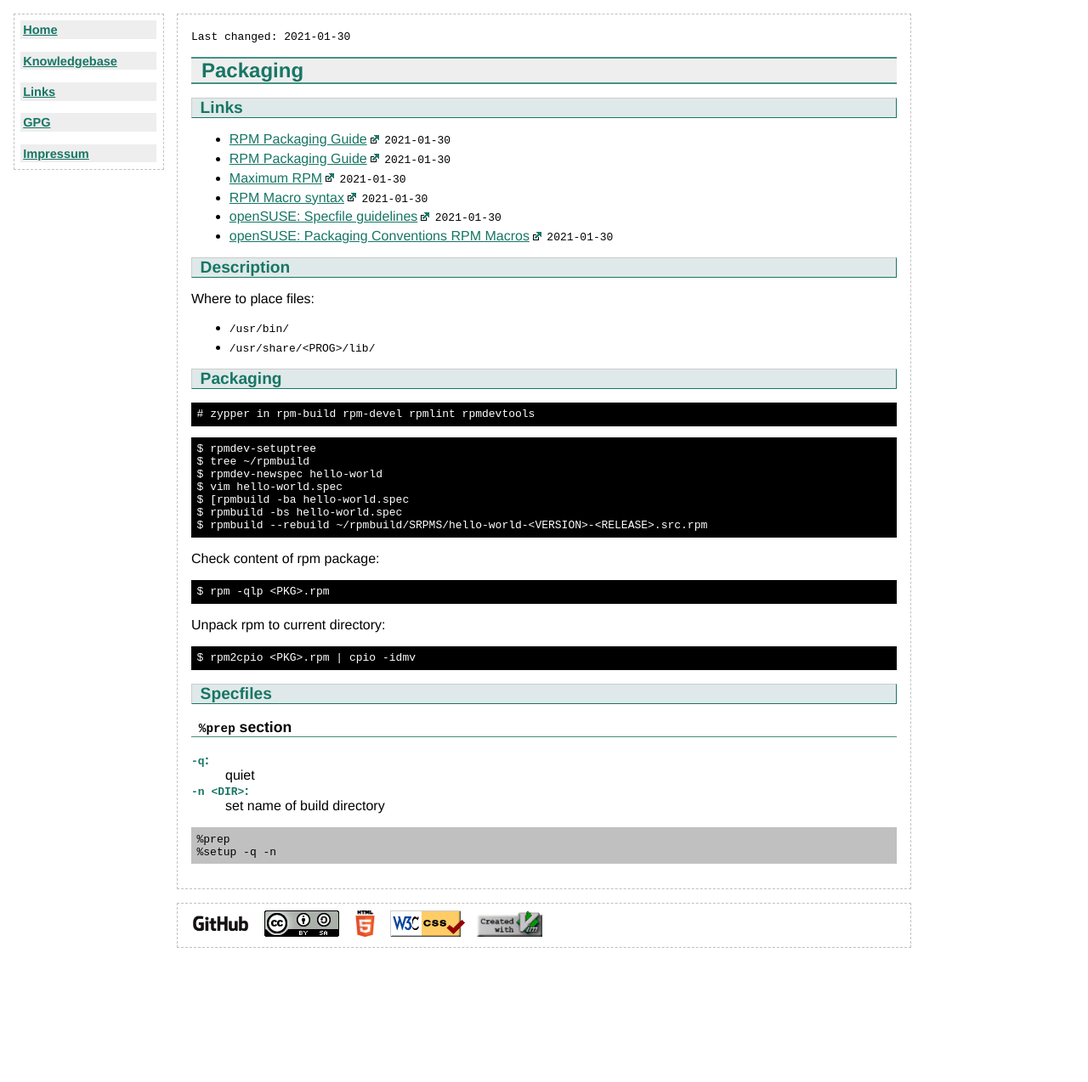
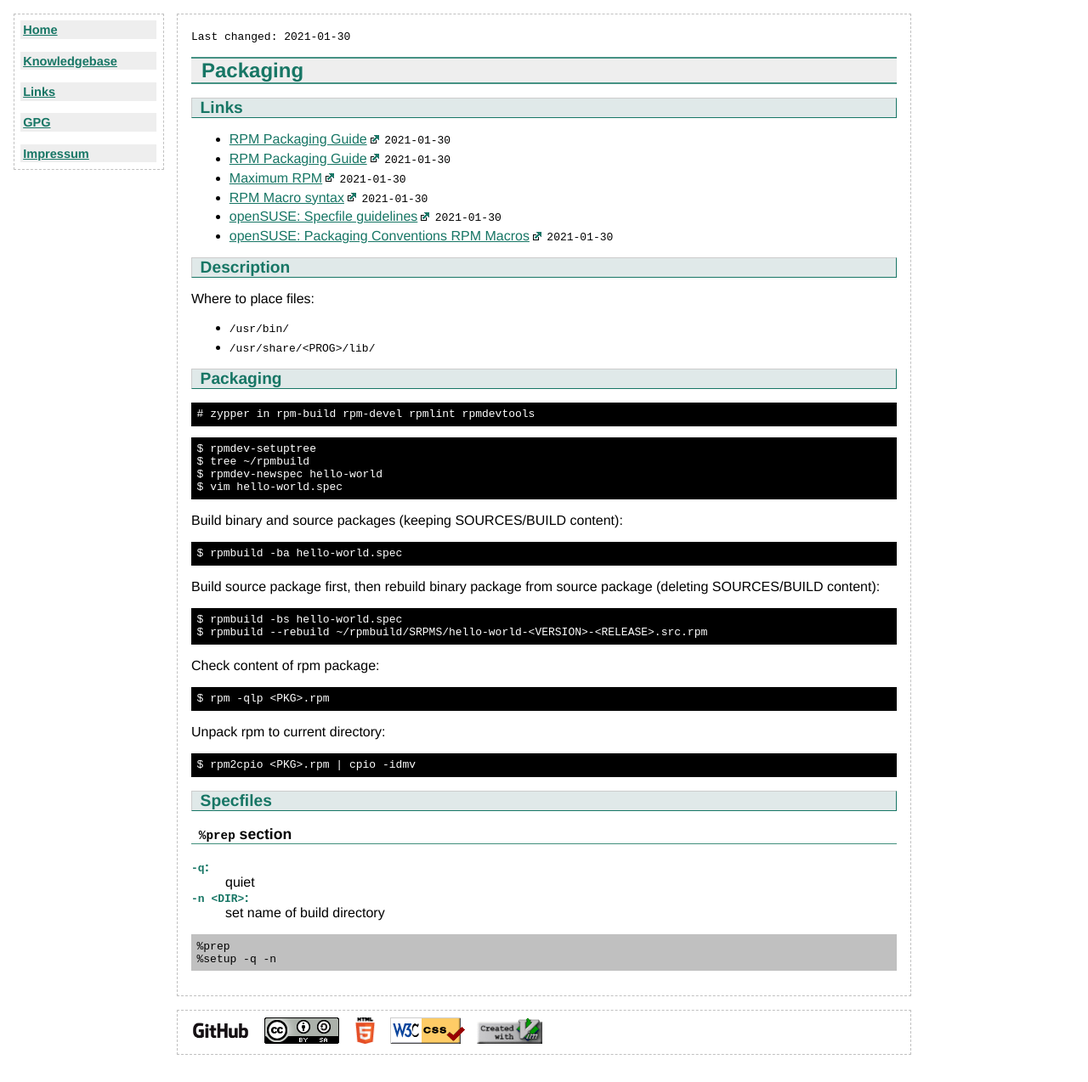
Before and after one commit to flyinggreenfrog/flyinggreenfrog.github.io, a Jekyll site: the page built from knowledgebase/packaging.md, in a window 1280 px wide. Shown: the whole page at 85% size. Built offline with Jekyll 4.4.1, drawn with Linux system fonts in a browser that asks for light colours; before the commit the page ends 1148 px from its top, so only the background shows below that.

Commit message:
Explain build steps better.

````diff
--- a/knowledgebase/packaging.md
+++ b/knowledgebase/packaging.md
@@ -31,7 +31,18 @@ $ rpmdev-setuptree
 $ tree ~/rpmbuild
 $ rpmdev-newspec hello-world
 $ vim hello-world.spec
-$ [rpmbuild -ba hello-world.spec
+```
+
+Build binary and source packages (keeping SOURCES/BUILD content):
+
+```console
+$ rpmbuild -ba hello-world.spec
+```
+
+Build source package first, then rebuild binary package from source package
+(deleting SOURCES/BUILD content):
+
+```console
 $ rpmbuild -bs hello-world.spec
 $ rpmbuild --rebuild ~/rpmbuild/SRPMS/hello-world-<VERSION>-<RELEASE>.src.rpm
 ```
````
